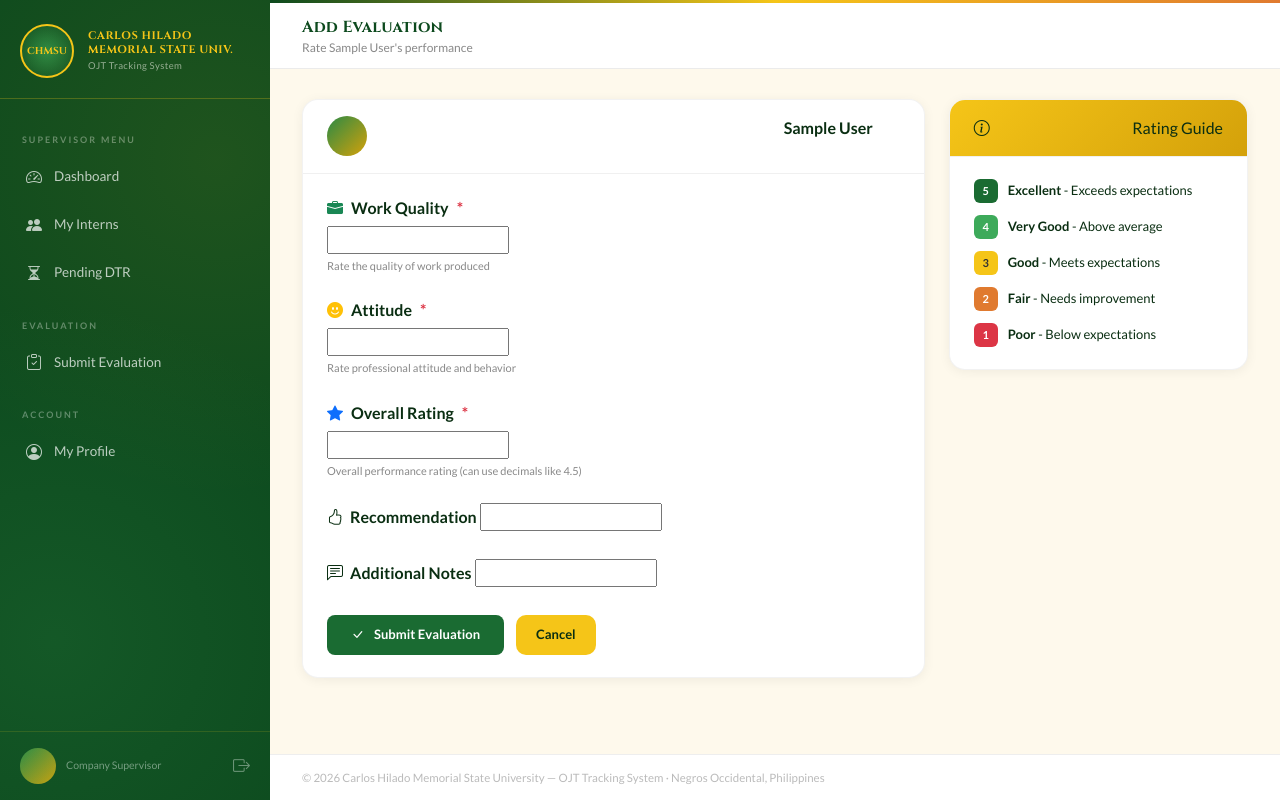
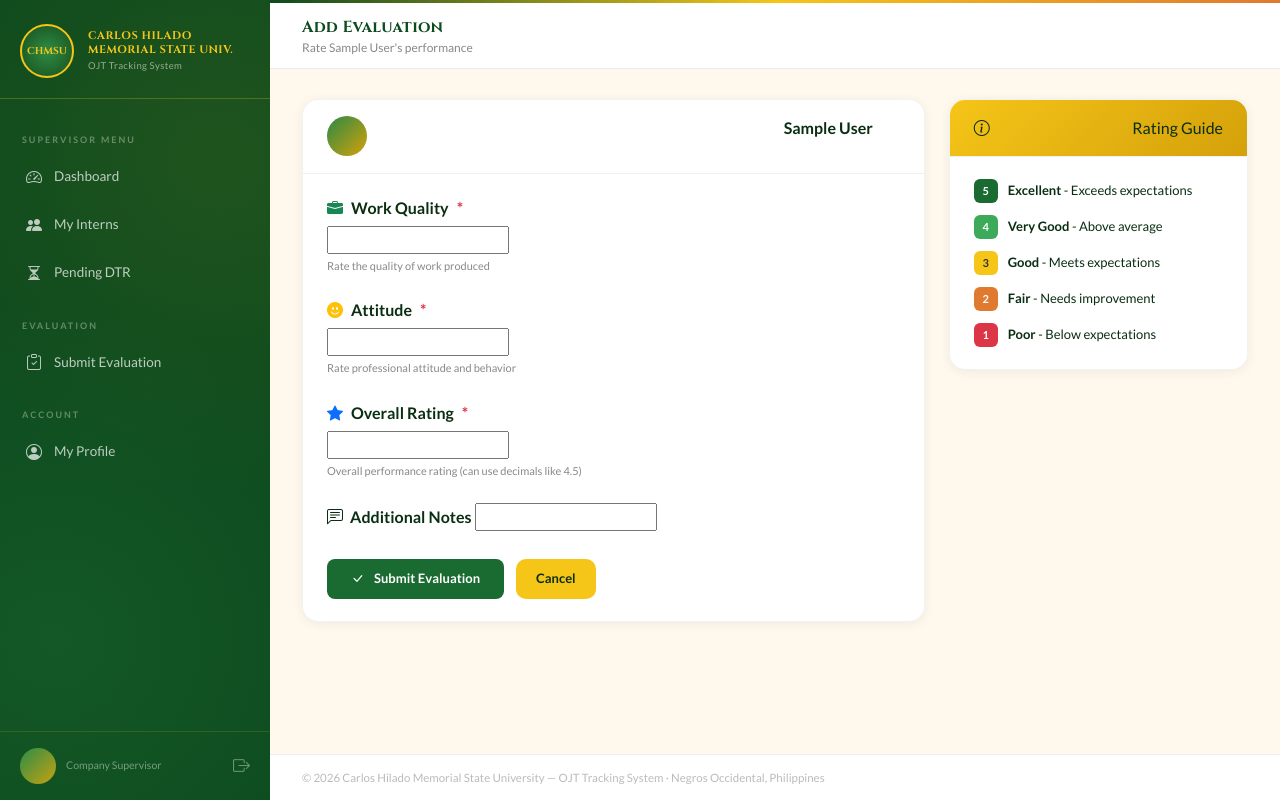
Before and after one commit to johncholopingcale-ctrl/ojt-tracking-system, a Django app: template templates/supervisor/evaluation_add.html in a window 1280 px wide. Run offline with Django 4.2, Linux system fonts and the light colour scheme; the template is opened without the code that fills it: values that come from a table or form of the project are taken from there, others are empty; tables that the repository leaves empty hold one stand-in row (values such as "Sample post"); form fields are guessed from the names that the template uses.

Commit message:
Remove recommendation from evaluations

```diff
--- a/evaluations/forms.py
+++ b/evaluations/forms.py
@@ -17,7 +17,7 @@ class EvaluationForm(forms.ModelForm):
 
     class Meta:
         model = Evaluation
-        fields = ['work_quality', 'attitude', 'overall_rating', 'recommendation', 'notes']
+        fields = ['work_quality', 'attitude', 'overall_rating', 'notes']
         widgets = {
             'work_quality': forms.Select(attrs={
                 'class': 'form-control star-rating',
@@ -30,9 +30,6 @@ class EvaluationForm(forms.ModelForm):
                 'min': '1',
                 'max': '5',
                 'step': '0.5',
-            }),
-            'recommendation': forms.Select(attrs={
-                'class': 'form-control',
             }),
             'notes': forms.Textarea(attrs={
                 'class': 'form-control',
--- a/templates/supervisor/evaluation_add.html
+++ b/templates/supervisor/evaluation_add.html
@@ -51,13 +51,6 @@
                             {{ form.overall_rating }}
                         </div>
                         <small style="color:#888;font-size:11px;display:block;margin-top:4px;">Overall performance rating (can use decimals like 4.5)</small>
-                    </div>
-
-                    <div class="mb-4">
-                        <label for="id_recommendation" class="form-label" style="font-weight:600;">
-                            <i class="bi bi-hand-thumbs-up me-1"></i> Recommendation
-                        </label>
-                        {{ form.recommendation }}
                     </div>
 
                     <div class="mb-4">
@@ -123,7 +116,7 @@
 
 {% block extra_css %}
 <style>
-#id_work_quality, #id_attitude, #id_overall_rating, #id_recommendation, #id_notes {
+#id_work_quality, #id_attitude, #id_overall_rating, #id_notes {
     width: 100%;
     padding: 10px 14px;
     border: 1px solid #d0d0d0;
@@ -131,7 +124,7 @@
     font-size: 13.5px;
     transition: border-color .2s, box-shadow .2s;
 }
-#id_work_quality:focus, #id_attitude:focus, #id_overall_rating:focus, #id_recommendation:focus, #id_notes:focus {
+#id_work_quality:focus, #id_attitude:focus, #id_overall_rating:focus, #id_notes:focus {
     border-color: var(--green-main);
     box-shadow: 0 0 0 3px rgba(26,107,50,.1);
     outline: none;
```
Also changed, not shown: templates/supervisor/evaluation_edit.html (+2 -9 lines).
